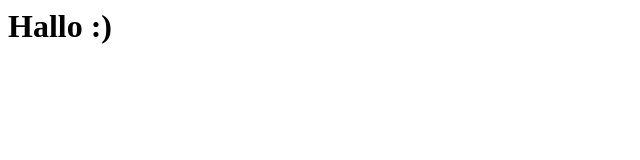
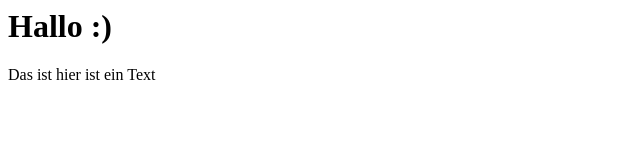
Before and after one commit to timknoop/GIS-SoSe-2020, a plain HTML site: page Aufgabe00/index.html in a window 1280 px wide. Shown: the whole page, without its empty margins (0-640 px from the left). Drawn offline with Linux system fonts and the light colour scheme.

Commit message:
Text update

```diff
--- a/Aufgabe00/index.html
+++ b/Aufgabe00/index.html
@@ -8,5 +8,6 @@
     <h1>
         Hallo :)
     </h1>
+    <p>Das ist hier ist ein Text </p>
 </body>
 </html>
```
